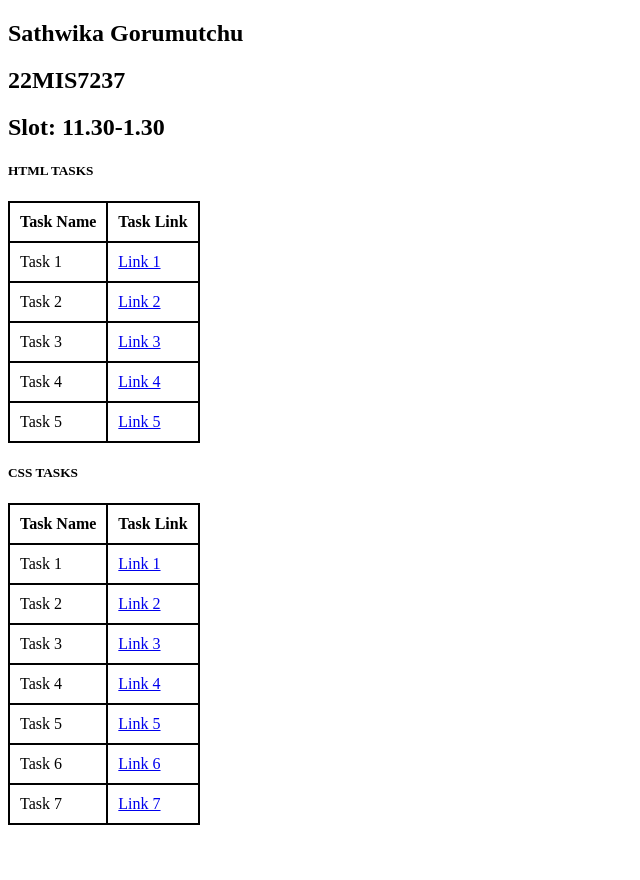
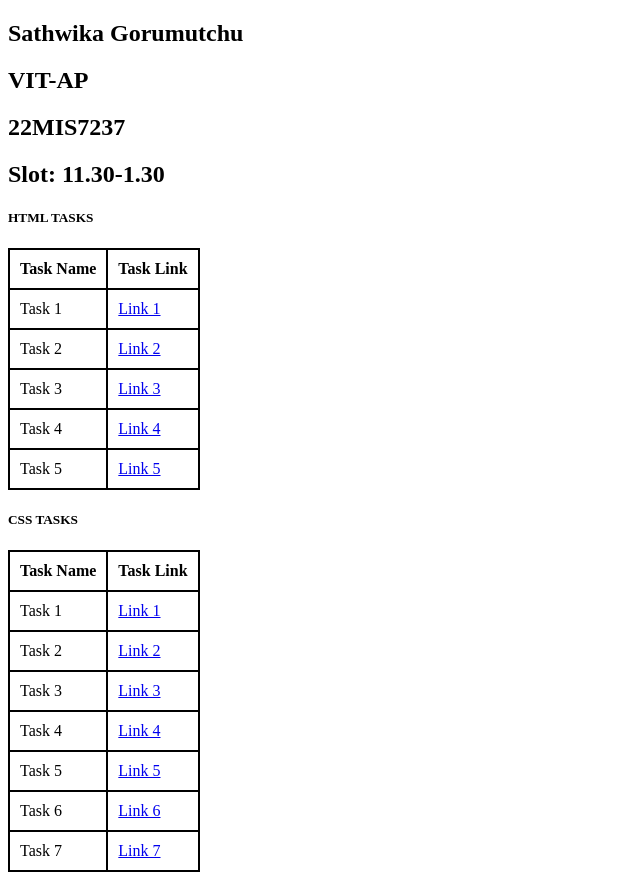
Before and after one commit to Sathwikaa7/Task, a plain HTML site: page index.html in a window 1280 px wide. Shown: the whole page, without its empty margins (0-640 px from the left). Before the commit the page ends 833 px from the top, so only its background shows below. Drawn offline with Linux system fonts and the light colour scheme.

Commit message:
index.html

```diff
--- a/index.html
+++ b/index.html
@@ -7,6 +7,7 @@
 </head>
 <body>
     <h2> Sathwika Gorumutchu</h2>
+    <h2> VIT-AP </h2>
   <h2>22MIS7237</h2>
   <h2>Slot: 11.30-1.30</h2>
     <h5> HTML TASKS </h5>
```
